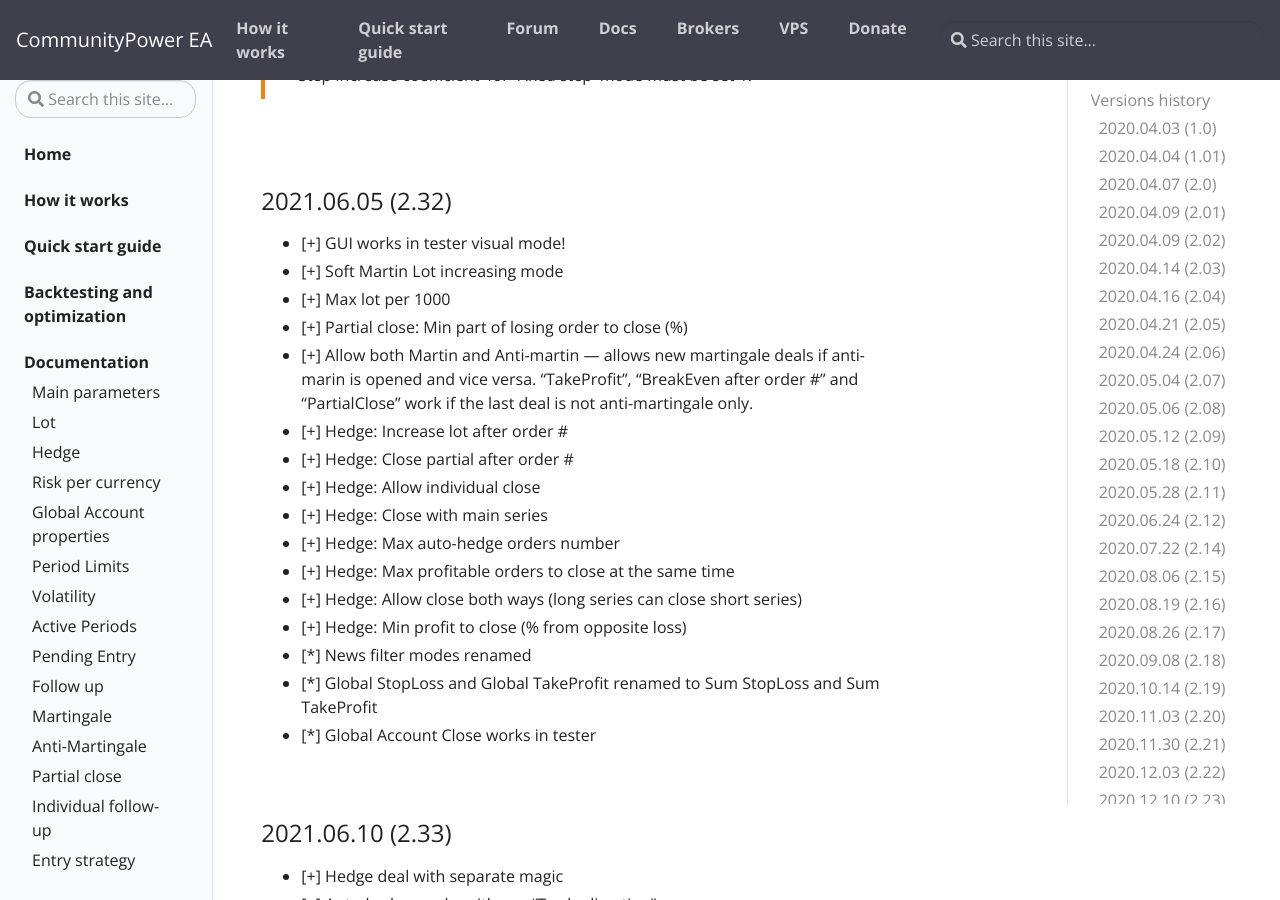
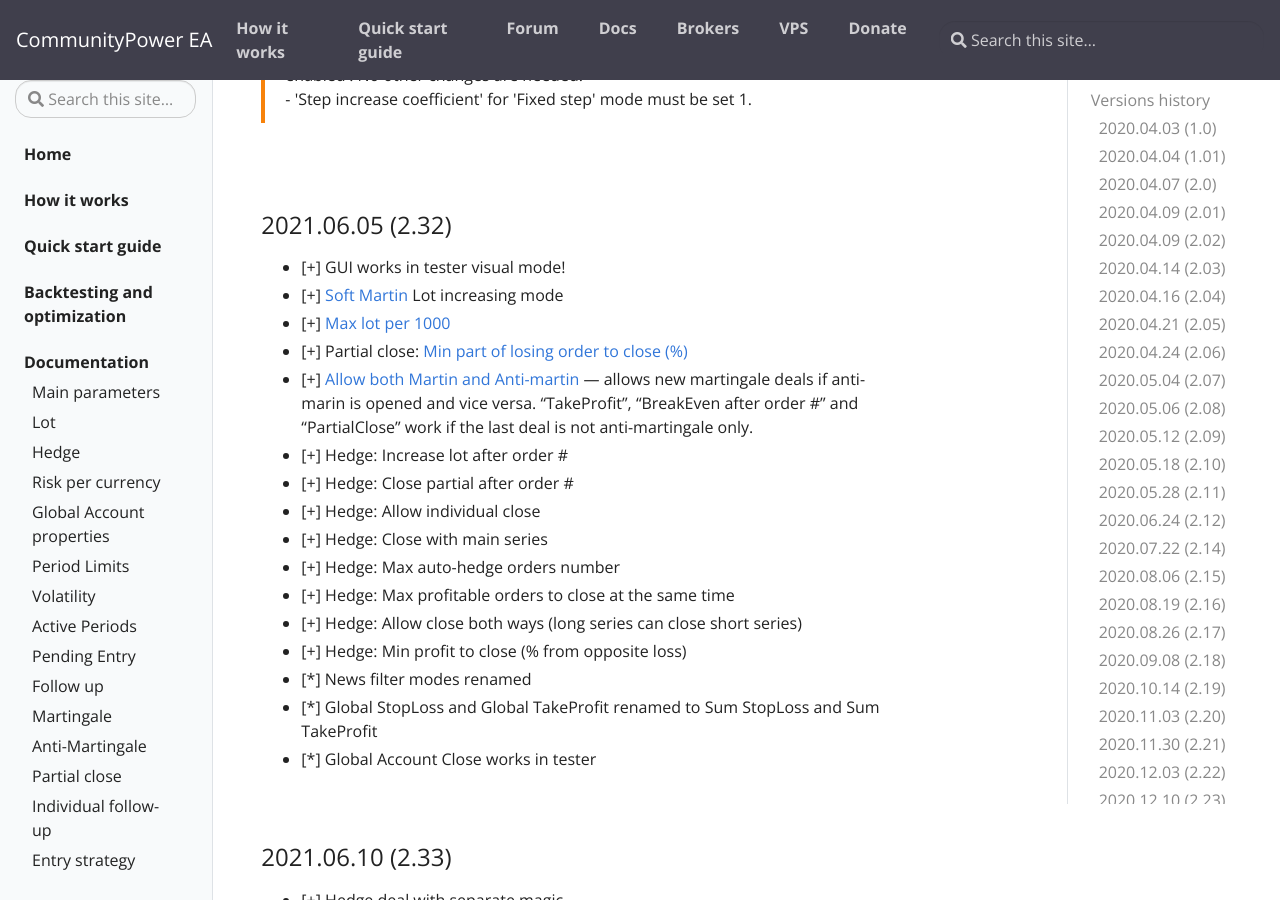
Before and after one commit to komposter/CommunityPowerEA.com, a Jekyll site: the page built from _docs/versions-history.md, in a window 1280 px wide and 900 px high, scrolled down 10622 px. Built offline with Jekyll 4.4.1, drawn with Linux system fonts in a browser that asks for light colours; some of the changed lines change nothing that is shown.

Commit message:
Content change

```diff
--- a/_docs/versions-history.md
+++ b/_docs/versions-history.md
@@ -323,7 +323,7 @@
   * TrailingStop size
   * Trailing Step
   * Start trailing after
-  <br/>
+  <br/><br/>
 
   ATR for martingale and anti-martingale steps removed (use Volatility instead of ATR).
 
@@ -343,10 +343,10 @@
 
 ### 2021.06.05 (2.32)
 * [+] GUI works in tester visual mode!
-* [+] Soft Martin Lot increasing mode
-* [+] Max lot per 1000
-* [+] Partial close: Min part of losing order to close (%)
-* [+] Allow both Martin and Anti-martin — allows new martingale deals if anti-marin is opened and vice versa. "TakeProfit", "BreakEven after order #" and "PartialClose" work if the last deal is not anti-martingale only.
+* [+] [Soft Martin](https://communitypowerea.userecho.com/en/communities/1/topics/318-position-cutter-pc-reduce-the-lot-size-by-previous-lot-size-in-the-sequence) Lot increasing mode
+* [+] [Max lot per 1000](https://communitypowerea.userecho.com/en/communities/1/topics/196-max-lot-option-max-lot-per-1000)
+* [+] Partial close: [Min part of losing order to close (%)](https://communitypowerea.userecho.com/en/communities/1/topics/242-split-an-order-for-partial-close)
+* [+] [Allow both Martin and Anti-martin](https://communitypowerea.userecho.com/en/communities/1/topics/71-anti-martingale-and-martingale-combination) — allows new martingale deals if anti-marin is opened and vice versa. "TakeProfit", "BreakEven after order #" and "PartialClose" work if the last deal is not anti-martingale only.
 * [+] Hedge: Increase lot after order #
 * [+] Hedge: Close partial after order #
 * [+] Hedge: Allow individual close
```
